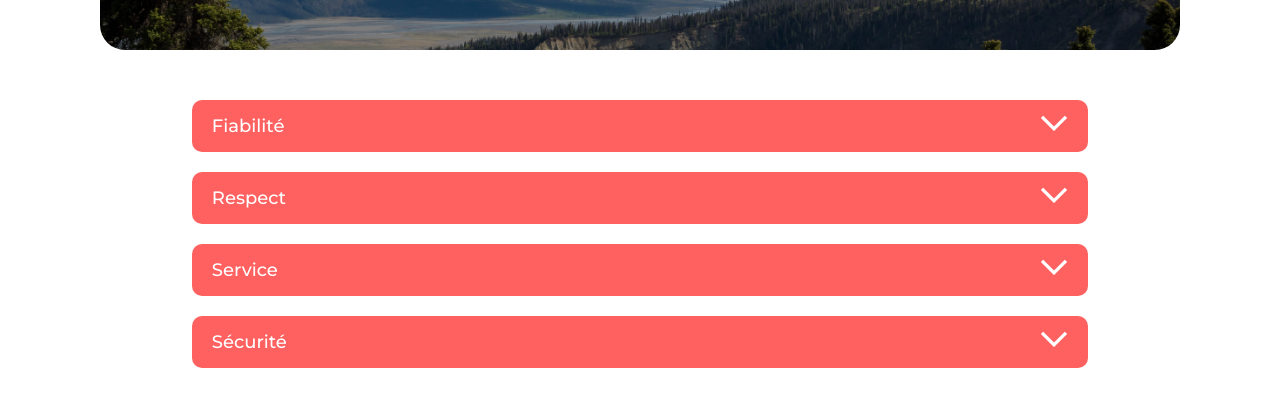
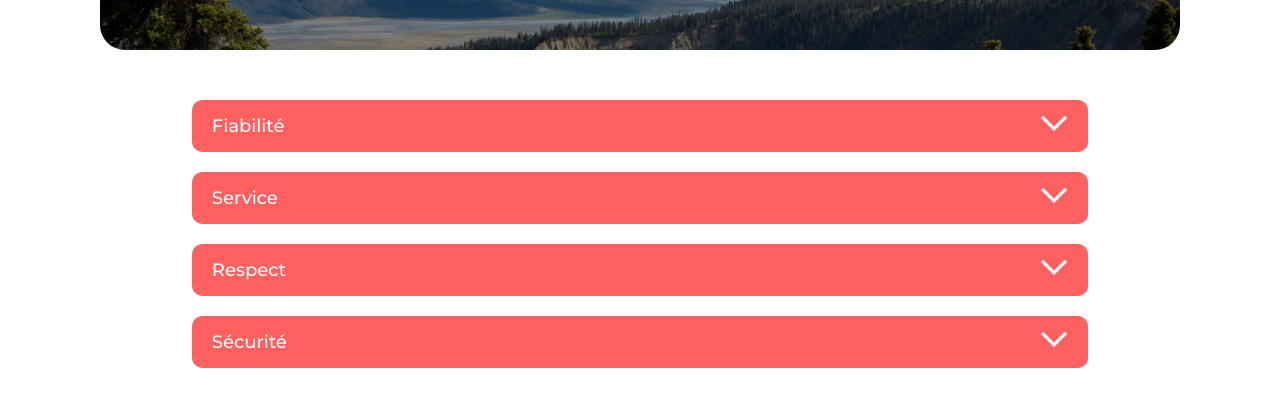
Before and after one commit to nivoix/Kasa-P7, a React (Create React App) app: page /about in a window 1280 px wide. Shown: the part 355-763 px from the top of the page. Built offline with nearby package versions, Linux system fonts and the light colour scheme.

Commit message:
add data for text about

```diff
--- /dev/null
+++ b/public/textabout.json
@@ -0,0 +1,10 @@
+
+  {
+    "fiabilite" : "Les annonces postées sur Kasa garantissent une fiabilité totale. Les photos sont conformes aux logements, et toutes les informations sont régulièrement vérifiées par nos équipes.",
+
+    "respect" : "La bienveillance fait parti des valeurs fondatrices de Kasa; Tout comportement discriminatoire ou de perturbation du voisinage entrainera une exclusion de notre plateforme.",
+
+    "service" : "Nos équipes de tiennent à votre disposition pour vous fournir une expérience parfaite. N'hésitez pas à nous contacter si vous avez la moindre question.",
+
+    "securite" : "La sécurité est la priorité de Kasa. Aussi bien pour nos hôtes que pour les voyageurs, chaque logement correspond aux critères de sécurité établis par nos services. En laissant une note aussi bien à l'hôte qu'au locataire, cela permet à nos équipes de vérifier que les standards sont bien respectés. Nous organisons également des ateliers sur la sécurité domestique pour nos hôtes."
+  }
--- a/src/pages/About/About.jsx
+++ b/src/pages/About/About.jsx
@@ -1,26 +1,44 @@
-import React from 'react'
+import React, { useEffect, useState } from 'react'
 import Banner from '../../components/Banner'
+import Error from '../Error/Error'
+import Loader from '../../components/Loader'
 import ApartDetailsCard from '../../components/ApartDetailsCard'
 import './About.scss'
 import '../../components/ApartDetailsCard.scss'
 import imgbannerabout from '../../assets/images/imgBannerAbout.png'
 
-const descripFiabilite = "Les annonces postées sur Kasa garantissent une fiabilité totale. Les photos sont conformes aux logements, et toutes les informations sont régulièrement vérifiées par nos équipes."
-const descripRespect = "La bienveillance fait parti des valeurs fondatrices de Kasa; Tout comportement discriminatoire ou de perturbation du voisinage entrainera une exclusion de notre plateforme."
-const descripService = "Nos équipes de tiennent à votre disposition pour vous fournir une expérience parfaite. N'hésitez pas à nous contacter si vous avez la moindre question."
-const descripSecurite = "La sécurité est la priorité de Kasa. Aussi bien pour nos hôtes que pour les voyageurs, chaque logement correspond aux critères de sécurité établis par nos services. En laissant une note aussi bien à l'hôte qu'au locataire, cela permet à nos équipes de vérifier que les standards sont bien respectés. Nous organisons également des ateliers sur la sécurité domestique pour nos hôtes."
 
 function About() {
+  const [textAbouts, settextAbouts] = useState([])
+  const [nofound, setnofound] = useState(false)
+
+  useEffect(textAbout, [])
+
+  function textAbout () {
+    fetch("/textabout.json")
+    .then((res) => res.json())
+    .then((data) => {
+      data ? settextAbouts(data): setnofound(true)
+    })
+    .catch((error) => {
+      console.log(error);
+      setnofound(true)
+    })
+  }
+  if(nofound) return <Error />
   return (
-    <main className='about'>
-      <Banner imageURL={imgbannerabout} />
-      <div className='groupCard'>
-      <ApartDetailsCard title="Fiabilité" description={descripFiabilite}/>
-      <ApartDetailsCard title="Respect" description={descripRespect}/>
-      <ApartDetailsCard title="Service" description={descripService}/>
-      <ApartDetailsCard title="Sécurité" description={descripSecurite}/>
-      </div>
-    </main>
+    <>
+      {textAbouts.length < 1 && <Loader />}
+        <main className='about'>
+          <Banner imageURL={imgbannerabout} />
+          <div className='groupCard'>
+          <ApartDetailsCard title="Fiabilité" description={textAbouts.fiabilite}/>
+          <ApartDetailsCard title="Service" description={textAbouts.service}/>
+          <ApartDetailsCard title="Respect" description={textAbouts.respect}/>
+          <ApartDetailsCard title="Sécurité" description={textAbouts.securite}/>
+          </div>
+        </main>
+    </>
   )
 }
 
```
